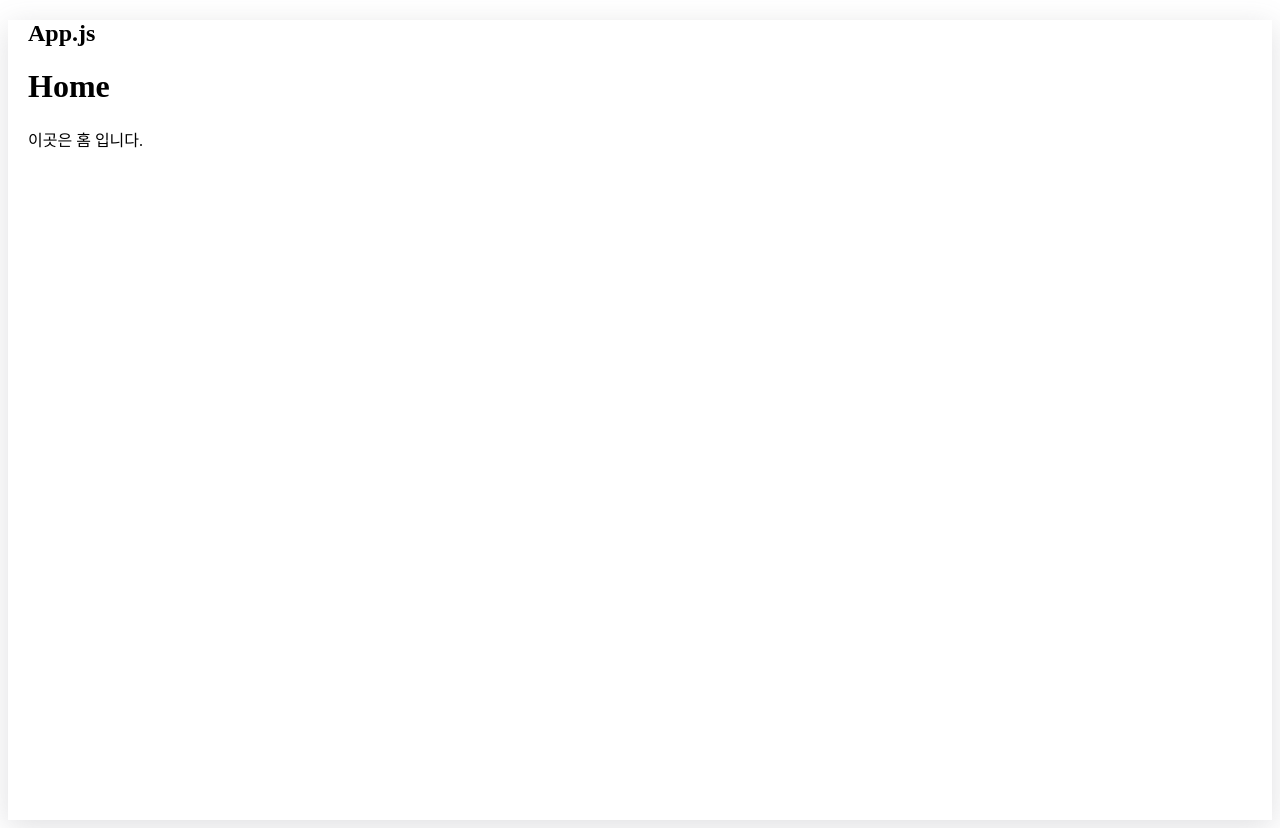
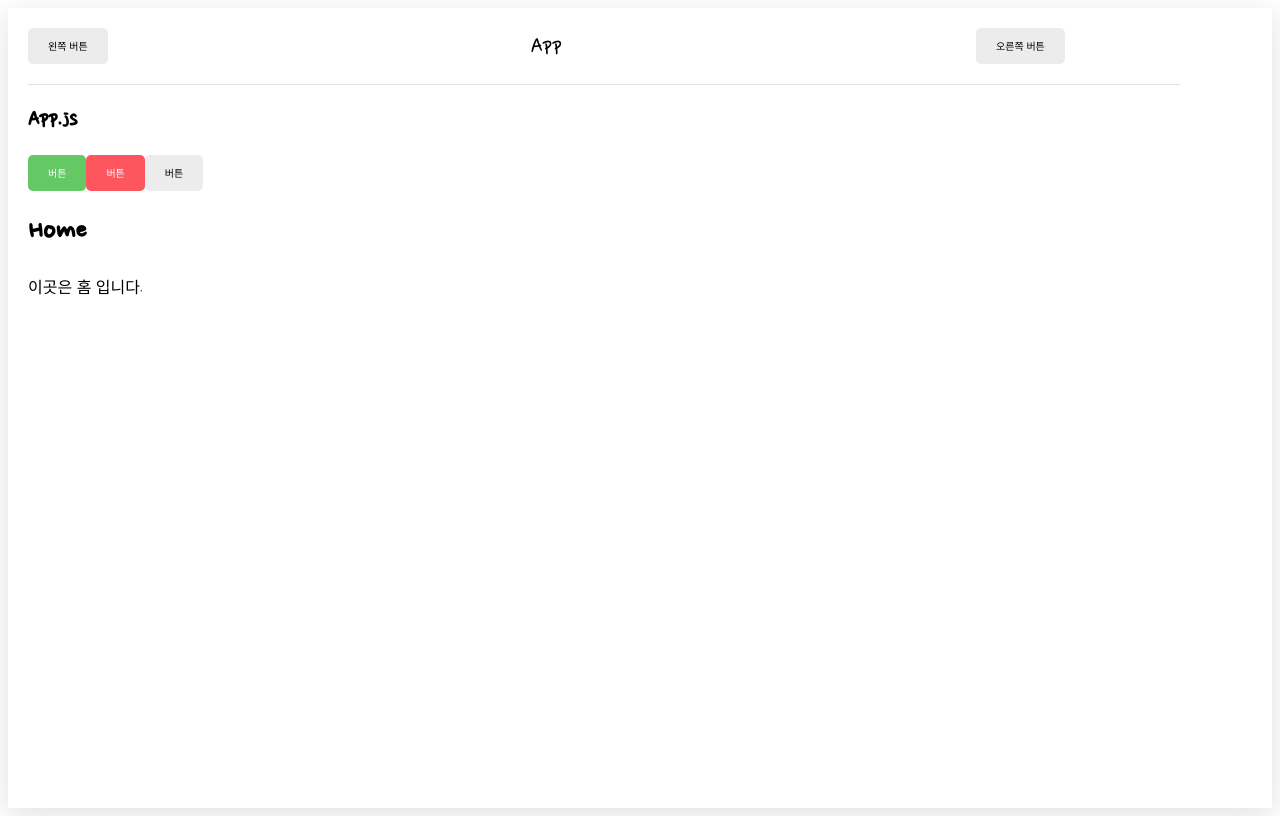
Before and after one commit to SarahParkSehyun/Emotion-Diary, a React (Create React App) app: page / in a window 1280 px wide. Built offline with nearby package versions, Linux system fonts and the light colour scheme; a web font is replaced by a local one.

Commit message:
프로젝트 기초공사 1

```diff
--- a/src/App.css
+++ b/src/App.css
@@ -6,7 +6,7 @@
   display: flex;
   justify-content: center;
   align-items: center;
-  font-family: 'Nanum Pen Script', cursive;
+  font-family: 'Nanum Pen Script';
   min-height: 100vh;
   margin: 0px;
 }
@@ -14,6 +14,7 @@
 @media(min-width:650px) {
   .App {
     width: 640px;
+    font-family: 'Nanum Pen Script';
   }
 }
 
@@ -33,3 +34,70 @@
   padding-left: 20px;
   padding-right: 20px;
 }
+
+/* MyButton */
+
+.MyButton {
+  cursor: pointer;
+  border: none;
+  border-radius: 5px;
+  padding-top: 10px;
+  padding-bottom: 10px;
+  padding-left: 20px;
+  padding-right: 20px;
+
+  font-size: 10px;
+
+  white-space: nowrap;
+  font-family: 'Nanum Pen Script';
+}
+
+.MyButton_default {
+  background-color: #ececec;
+  color: black;
+}
+
+.MyButton_positive {
+  background-color: #64c964;
+  color: white;
+}
+
+.MyButton_negative {
+  background-color: #fd565f;
+  color: white;
+}
+
+/* Header */
+
+header {
+  padding-top: 20px;
+  padding-bottom: 20px;
+
+  display: flex;
+  align-items: center;
+  border-bottom: 1px solid #e2e2e2;
+}
+
+header>div {
+  display: flex;
+}
+
+header .head_text {
+  width: 40%;
+  font-size: 25px;
+  justify-content: center;
+}
+
+header .head_btn_left {
+  width: 25%;
+  justify-content: start;
+}
+
+header .head_btn_right {
+  width: 25%;
+  justify-content: end;
+}
+
+header button {
+  font-family: 'Nanum Pen Script';
+}
--- a/src/App.js
+++ b/src/App.js
@@ -7,14 +7,33 @@ import New from './pages/New.js'
 import Edit from './pages/Edit.js'
 import Diary from './pages/Diary.js'
 
+//components
+import MyButton from './components/MyButton';
+import MyHeader from './components/MyHeader';
+
 function App() {
-  const env = process.env;
-  env.PUBLIC_URL = env.PUBLIC_URL || "";
+  //const env = process.env;
+  //env.PUBLIC_URL = env.PUBLIC_URL || "";
   return (
     <BrowserRouter>
-      <div className='App'>
+      <div className="App">
+        <MyHeader headText={"App"}
+          leftChild={<MyButton text={'왼쪽 버튼'} onClick={() => alert("왼쪽 클릭")} />}
+          rightChild={<MyButton text={'오른쪽 버튼'} onClick={() => alert('오른쪽 클릭')} />}
+        />
         <h2>App.js</h2>
 
+        <MyButton text={'버튼'}
+          onClick={() => alert("버튼 클릭")}
+          type={"positive"}
+        />
+        <MyButton text={'버튼'}
+          onClick={() => alert("버튼 클릭")}
+          type={"negative"}
+        />
+        <MyButton text={'버튼'}
+          onClick={() => alert("버튼 클릭")}
+        />
         <Routes>
           <Route path="/" element={<Home />} />
           <Route path="/new" element={<New />} />
--- /dev/null
+++ b/src/components/MyButton.js
@@ -0,0 +1,15 @@
+const MyButton = ({ text, type, onClick }) => {
+
+  const btnType = ['positive', 'negative'].includes(type) ? type : 'default';
+  return (
+    <button className={["MyButton", `MyButton_${btnType}`].join(" ")} onClick={onClick}>
+      {text}
+    </button>
+  );
+};
+
+MyButton.defaultProps = {
+  type: "default",
+};
+
+export default MyButton;
--- /dev/null
+++ b/src/components/MyHeader.js
@@ -0,0 +1,16 @@
+const MyHeader = ({ headText, leftChild, rightChild }) => {
+  return <header>
+    <div className="head_btn_left">
+      {leftChild}
+    </div>
+    <div className="head_text">
+      {headText}
+    </div>
+    <div className="head_btn_right">
+      {rightChild}
+    </div>
+  </header>
+}
+
+
+export default MyHeader;
```
